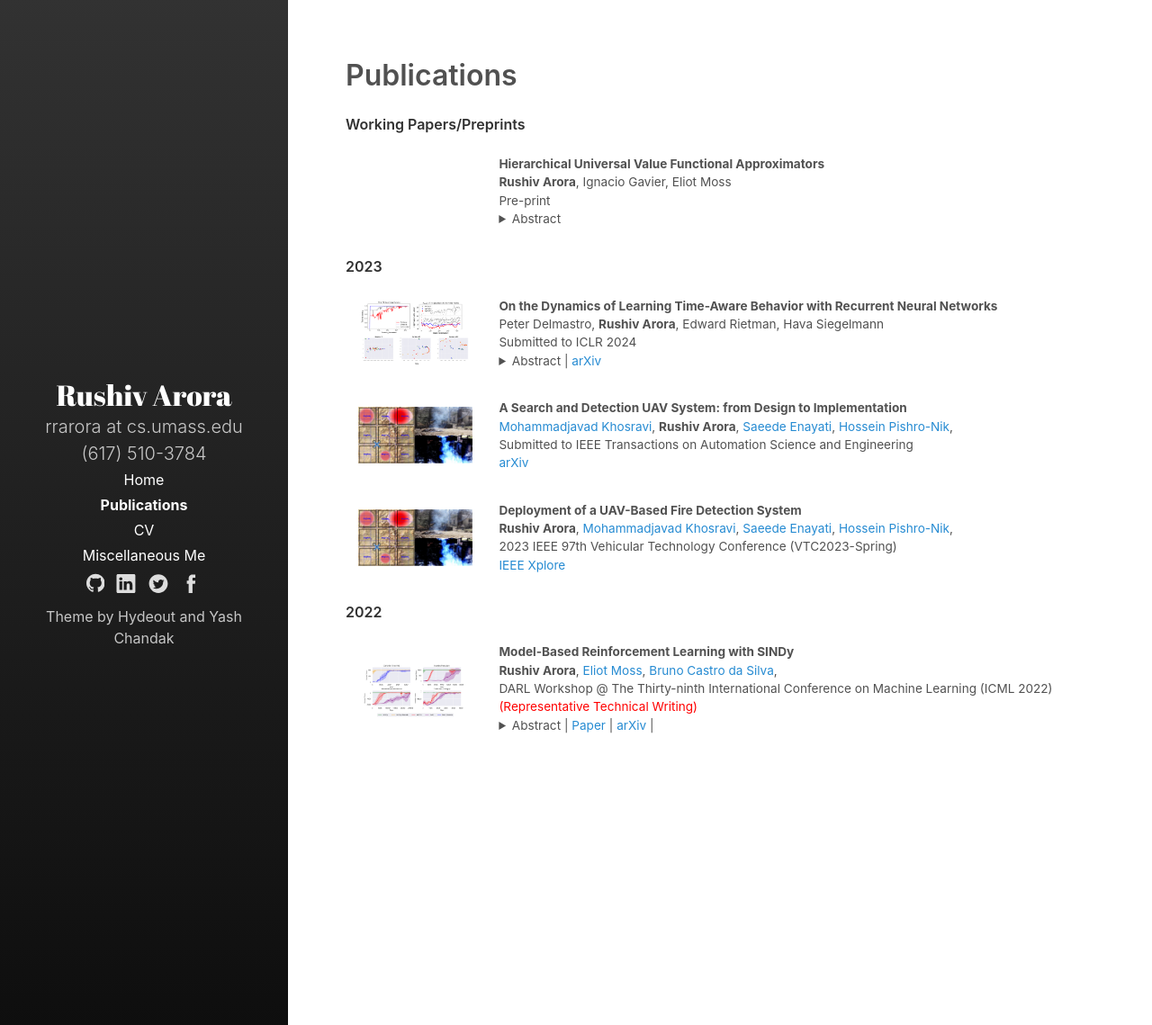
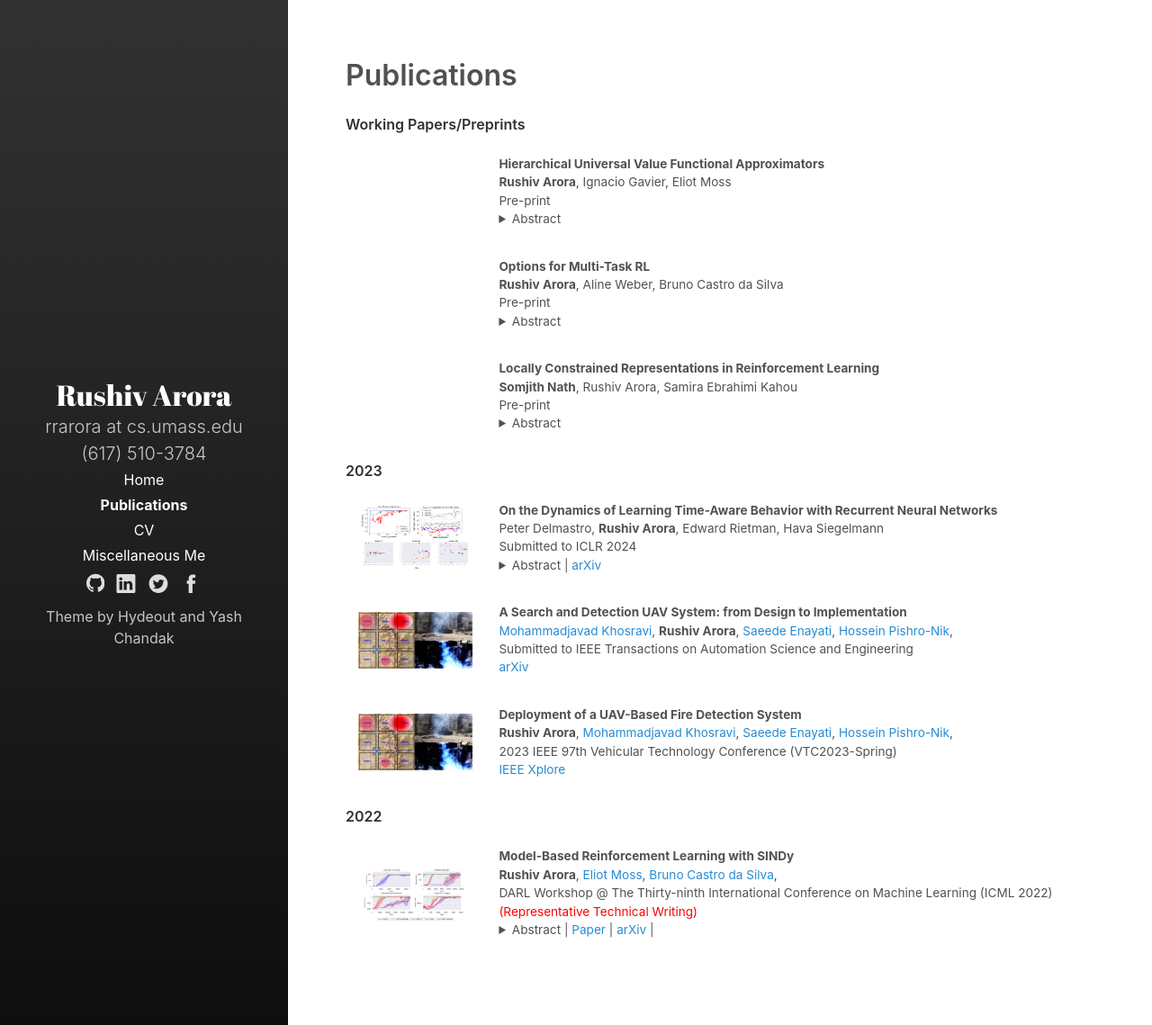
Before and after one commit to RushivArora/rushivarora.github.io, a Jekyll site: the page built from _pages/publications.md, in a window 1280 px wide. Shown: the whole page at 90% size. Built offline with Jekyll 4.4.1, drawn with Linux system fonts in a browser that asks for light colours.

Commit message:
Update Pubs

```diff
--- a/_pages/publications.md
+++ b/_pages/publications.md
@@ -51,6 +51,50 @@ paper {
               <paper>Hierarchical Universal Value Functional Approximators</paper>
               <br>
               <b>Rushiv Arora</b>, Ignacio Gavier, Eliot Moss
+              <br>
+              Pre-print
+              <br>
+              <details>
+                <summary>Abstract  </summary>
+                  <p class="message">
+                  <br><br>
+                  <b>Keywords</b>: Reinforcement Learning, Machine Learning
+                  </p>
+              </details>
+          </p>
+     </td>
+   </tr>
+
+   <tr>
+     <td width="20%"  valign="middle">
+     </td>
+     <td valign="top" width="80%">
+          <p>
+              <paper>Options for Multi-Task RL</paper>
+              <br>
+              <b>Rushiv Arora</b>, Aline Weber, Bruno Castro da Silva
+              <br>
+              Pre-print
+              <br>
+              <details>
+                <summary>Abstract  </summary>
+                  <p class="message">
+                  <br><br>
+                  <b>Keywords</b>: Reinforcement Learning, Machine Learning
+                  </p>
+              </details>
+          </p>
+     </td>
+   </tr>
+
+   <tr>
+     <td width="20%"  valign="middle">
+     </td>
+     <td valign="top" width="80%">
+          <p>
+              <paper>Locally Constrained Representations in Reinforcement Learning</paper>
+              <br>
+              <b>Somjith Nath</b>, Rushiv Arora, Samira Ebrahimi Kahou
               <br>
               Pre-print
               <br>
```
Also changed, not shown: 1 other file.
